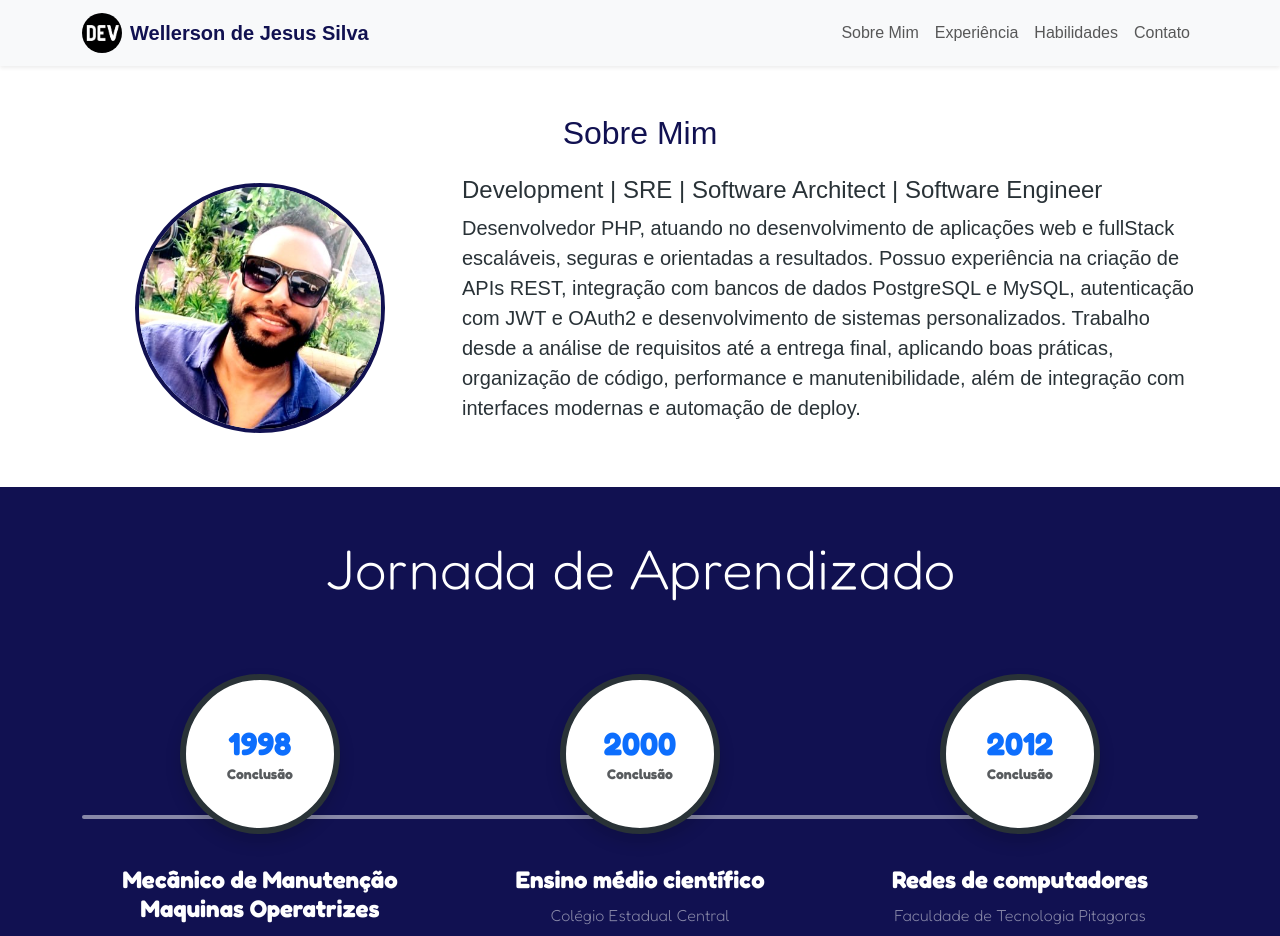
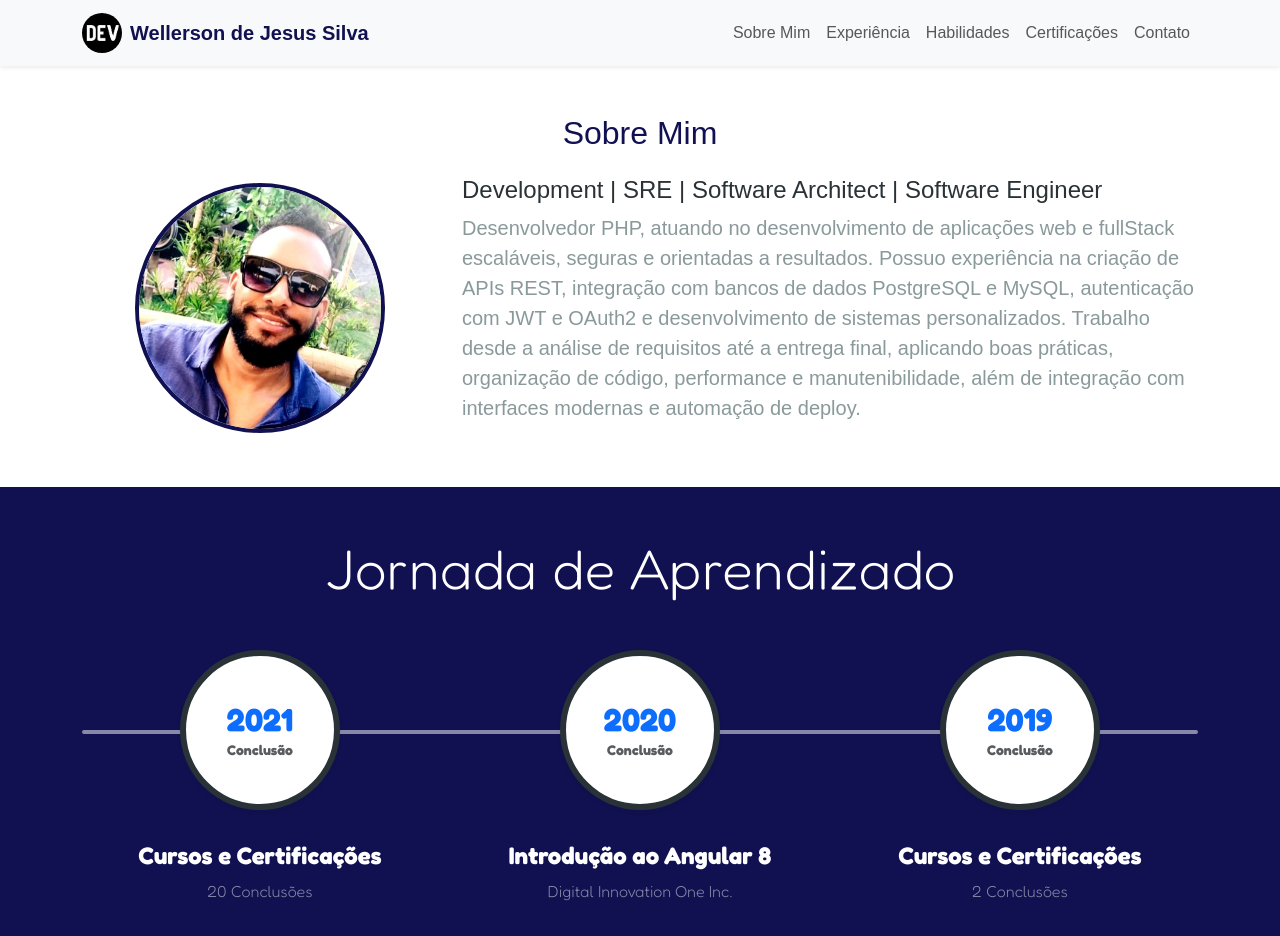
Before and after one commit to wellersonJesus/Portifolio, a React (Vite) app: page / in a window 1280 px wide. Shown: the top 936 px of the page. Built offline with nearby package versions, Linux system fonts and the light colour scheme.

Commit message:
refactor: ajustes de estrutura e adicionando certificações ...

```diff
--- a/src/App.css
+++ b/src/App.css
@@ -1,5 +1,6 @@
 .App {
   text-align: center;
+  font-family: sans-serif;
 }
 
 .App-header {
@@ -18,7 +19,32 @@ main {
 }
 
 footer {
-  background-color: var(--secondary-color);
+  background-color: var(--primary-color);
   padding: 2rem;
   color: var(--white-color);
 }
+
+/* Cores de fundo para as seções */
+#sobre {
+  background-color: var(--white-color);
+}
+
+#habilidades {
+  background-color: var(--color-light);
+  font-family: 'Fredoka', sans-serif;
+}
+
+#experiencia {
+  background-color: var(--color-medium);
+  font-family: 'Fredoka', sans-serif;
+}
+
+#certificacao {
+  background-color: var(--color-dark);
+  font-family: 'Fredoka', sans-serif;
+}
+
+#contato {
+  background-color: var(--primary-color);
+  color: var(--white-color);
+}
--- a/src/App.js
+++ b/src/App.js
@@ -1,7 +1,7 @@
 import React from 'react';
 import 'bootstrap/dist/css/bootstrap.min.css';
-import { Container, Row, Col, Navbar, Nav, Image } from 'react-bootstrap';
-import { Instagram, Linkedin, Youtube } from 'react-bootstrap-icons';
+import { Container, Row, Col, Navbar, Nav, Image, Card, Badge } from 'react-bootstrap';
+import { Instagram, Linkedin, Youtube, BoxArrowUpRight, AwardFill } from 'react-bootstrap-icons';
 import logo from './assets/images/logo.jpg';
 import devLogo from './assets/images/dev.png';
 
@@ -11,8 +11,8 @@ const PortifolioData = {
     name: "Wellerson de Jesus Silva",
     role: "Development | SRE | Software Architect | Software Engineer",
     email: "wellersonjesus46@gmail.com",
-    phone: "+55 (31) 99332-7287",
-    address: "Rua Ismar Francisco da Silva 101, CEP: 31-680-420",
+    phone: "+55 (31) 9 9332-7287",
+    address: "Belo Horizonte - MG, CEP: 31-680-420",
     photo: logo,
     aboutTitle: "Sobre Mim",
     aboutDescription: "Desenvolvedor PHP, atuando no desenvolvimento de aplicações web e fullStack escaláveis, seguras e orientadas a resultados. Possuo experiência na criação de APIs REST, integração com bancos de dados PostgreSQL e MySQL, autenticação com JWT e OAuth2 e desenvolvimento de sistemas personalizados. Trabalho desde a análise de requisitos até a entrega final, aplicando boas práticas, organização de código, performance e manutenibilidade, além de integração com interfaces modernas e automação de deploy."
@@ -80,6 +80,164 @@ const PortifolioData = {
       period: "até Jan/1998"
     }
   ],
+  educationAndCertifications: [
+    {
+      course: "Configuração e Deploy na nuvem Microsoft Azure Cloud",
+      institution: "Digital Innovation One Inc.",
+      period: "mai. de 2021",
+      credentialId: "56538B74"
+    },
+    {
+      course: "Desenvolvimento Web avançado 2021 com PHP - Laravel - Vue.JS",
+      institution: "Udemy Brasil",
+      period: "mai. de 2021",
+      credentialId: "73d0904570b0"
+    },
+    {
+      course: "Introdução a orquestração de contêineres com Docker",
+      institution: "Digital Innovation One Inc.",
+      period: "mai. de 2021",
+      credentialId: "F3CAE2B6"
+    },
+    {
+      course: "Introdução ao sistema operacional linux",
+      institution: "Udemy Brasil",
+      period: "mai. de 2021",
+      credentialId: "https://alfahelix.com.br/certificados/gerar/certificado.php"
+    },
+    {
+      course: "Terminal Linux",
+      institution: "Udemy Brasil",
+      period: "mai. de 2021",
+      credentialId: null
+    },
+    {
+      course: "Bem-vindo à DIO",
+      institution: "Digital Innovation One Inc.",
+      period: "abr. de 2021",
+      credentialId: "06B9371E"
+    },
+    {
+      course: "Boas-vindas ao Bootcamp Code Anywhere",
+      institution: "Digital Innovation One Inc.",
+      period: "abr. de 2021",
+      credentialId: "0E48BC11"
+    },
+    {
+      course: "Lógica de programação essencial",
+      institution: "Digital Innovation One Inc.",
+      period: "abr. de 2021",
+      credentialId: "11B4B4C7"
+    },
+    {
+      course: "Aprenda a aplicar testes com Java",
+      institution: "Digital Innovation One Inc.",
+      period: "jan. de 2021",
+      credentialId: "3DE3114E"
+    },
+    {
+      course: "Criando aplicações web com Spring Web MVC",
+      institution: "Digital Innovation One Inc.",
+      period: "jan. de 2021",
+      credentialId: "C6D6E96E"
+    },
+    {
+      course: "Desenvolvimento avançado com JavaScript ES6",
+      institution: "Digital Innovation One Inc.",
+      period: "jan. de 2021",
+      credentialId: "CE56459A"
+    },
+    {
+      course: "Desenvolvimento básico em Java",
+      institution: "Digital Innovation One Inc.",
+      period: "jan. de 2021",
+      credentialId: "89CD5089"
+    },
+    {
+      course: "Implementando Collections e Streams com Java",
+      institution: "Digital Innovation One Inc.",
+      period: "jan. de 2021",
+      credentialId: "920A5C93"
+    },
+    {
+      course: "Introdução a JSF para aplicação web",
+      institution: "Digital Innovation One Inc.",
+      period: "jan. de 2021",
+      credentialId: "ED234B78"
+    },
+    {
+      course: "Introdução ao framework Spring Boot",
+      institution: "Digital Innovation One Inc.",
+      period: "jan. de 2021",
+      credentialId: "1B7780C4"
+    },
+    {
+      course: "Introdução à biblioteca jQuery",
+      institution: "Digital Innovation One Inc.",
+      period: "jan. de 2021",
+      credentialId: "39137797"
+    },
+    {
+      course: "JavaScript ES6 essencial",
+      institution: "Digital Innovation One Inc.",
+      period: "jan. de 2021",
+      credentialId: "C67DC118"
+    },
+    {
+      course: "Programação para internet com JavaScript",
+      institution: "Digital Innovation One Inc.",
+      period: "jan. de 2021",
+      credentialId: "485B09F0"
+    },
+    {
+      course: "Trabalhando com Banco de Dados utilizando JDBC e JPA",
+      institution: "Digital Innovation One Inc.",
+      period: "jan. de 2021",
+      credentialId: "8E45D4FC"
+    },
+    {
+      course: "Técnicas avançadas em Angular 8",
+      institution: "Digital Innovation One Inc.",
+      period: "jan. de 2021",
+      credentialId: "093A03C5"
+    },
+    {
+      course: "Introdução ao Angular 8",
+      institution: "Digital Innovation One Inc.",
+      period: "dez. de 2020",
+      credentialId: "492300A7"
+    },
+    {
+      course: "Aplicações avançadas com Angular",
+      institution: "Digital Innovation One Inc.",
+      period: "nov. de 2019",
+      credentialId: "8E291E31"
+    },
+    {
+      course: "Spring Boot Hibernate, rest, ionic, jwt, s3 mysql, mongoDb",
+      institution: "Udemy Brasil",
+      period: "fev. de 2019",
+      credentialId: "FUC-HXBSYXOM"
+    },
+    {
+      course: "Redes de computadores",
+      institution: "Faculdade de Tecnologia Pitagoras",
+      period: "até Dec/2012",
+      credentialId: null
+    },
+    {
+      course: "Ensino médio científico",
+      institution: "Colégio Estadual Central",
+      period: "até Jan/2000",
+      credentialId: null
+    },
+    {
+      course: "Mecânico de Manutenção Maquinas Operatrizes",
+      institution: "SENAI Américo Renné Giannetti",
+      period: "até Jan/1998",
+      credentialId: null
+    }
+  ],
   skills: {
     "Linguagens & Frameworks": ["Node.js", "TypeScript", "JavaScript", "PHP", "Laravel", "Java", "Spring Boot", "React", "Angular", "Bootstrap", "Python"],
     "DevOps & Cloud": ["Docker", "Kubernetes", "Terraform", "Heroku", "Digital Ocean", "CI/CD"],
@@ -111,6 +269,7 @@ const Header = () => (
           <Nav.Link href="#sobre">Sobre Mim</Nav.Link>
           <Nav.Link href="#experiencia">Experiência</Nav.Link>
           <Nav.Link href="#habilidades">Habilidades</Nav.Link>
+          <Nav.Link href="#certificacao">Certificações</Nav.Link>
           <Nav.Link href="#contato">Contato</Nav.Link>
         </Nav>
       </Navbar.Collapse>
@@ -119,7 +278,7 @@ const Header = () => (
 );
 
 const About = () => (
-  <section id="sobre" className="py-5">
+  <section id="sobre" className="py-5" style={{ backgroundColor: '#ffffff' }}>
     <Container>
       <h2 className="text-center mb-4" style={{ color: '#111151' }}>{PortifolioData.personal.aboutTitle}</h2>
       <Row className="align-items-center">
@@ -141,35 +300,64 @@ const About = () => (
   </section>
 );
 
-const Journey = () => (
+const Journey = () => {
+  const groupedData = PortifolioData.educationAndCertifications.reduce((acc, curr) => {
+    const year = curr.period.match(/\d{4}/)?.[0];
+    if (year) {
+      if (!acc[year]) acc[year] = [];
+      acc[year].push(curr);
+    }
+    return acc;
+  }, {});
+
+  const years = Object.keys(groupedData).sort((a, b) => parseInt(b) - parseInt(a));
+
+  // Divide os anos em grupos de 3 para criar linhas separadas
+  const chunkedYears = [];
+  for (let i = 0; i < years.length; i += 3) {
+    chunkedYears.push(years.slice(i, i + 3));
+  }
+
+  return (
     <section id="jornada" className="py-5 text-white" style={{ backgroundColor: '#111151', fontFamily: "'Fredoka', sans-serif" }}>
       <Container>
         <h2 className="text-center display-4 mb-5">Jornada de Aprendizado</h2>
-      <div className="position-relative py-4">
+
+        {chunkedYears.map((chunk, chunkIndex) => (
+          <div key={chunkIndex} className="position-relative mb-5">
              {/* Linha do tempo (visível apenas em telas médias para cima) */}
-         <div className="d-none d-md-block position-absolute top-50 start-0 w-100 translate-middle-y bg-white" style={{ height: '4px', opacity: 0.5, borderRadius: '2px' }}></div>
+             <div className="d-none d-md-block position-absolute start-0 w-100 bg-white"
+                  style={{ height: '4px', opacity: 0.5, borderRadius: '2px', top: '80px', zIndex: 0 }}></div>
 
              <Row className="justify-content-center">
-           {[...PortifolioData.education]
-             .sort((a, b) => parseInt(a.period.match(/\d{4}/)?.[0] || 0) - parseInt(b.period.match(/\d{4}/)?.[0] || 0))
-             .map((edu, index) => (
-             <Col key={index} xs={12} md={4} className="text-center mb-5 mb-md-0">
-                <div className="d-inline-flex align-items-center justify-content-center bg-white text-primary rounded-circle shadow mb-3 position-relative z-1"
-                     style={{ width: '160px', height: '160px', border: '6px solid #293237', color: '#111151' }}>
+               {chunk.map((year) => {
+                 const items = groupedData[year];
+                 const formal = items.find(i => PortifolioData.education.some(e => e.course === i.course));
+
+                 let title = formal ? formal.course : (items.length > 1 ? "Cursos e Certificações" : items[0].course);
+                 let subtitle = formal ? formal.institution : (items.length > 1 ? `${items.length} Conclusões` : items[0].institution);
+
+                 return (
+                   <Col key={year} xs={12} md={4} className="text-center mb-5 mb-md-0">
+                      <div className="d-inline-flex align-items-center justify-content-center bg-white text-primary rounded-circle shadow-sm mb-3 position-relative interactive-block"
+                           style={{ width: '160px', height: '160px', border: '6px solid #293237', color: '#111151', zIndex: 1 }}>
                          <div className="d-flex flex-column">
-                      <span className="h2 m-0 fw-bold">{edu.period.match(/\d{4}/)?.[0]}</span>
+                            <span className="h2 m-0 fw-bold">{year}</span>
                             <span className="small text-muted fw-bold">Conclusão</span>
                          </div>
                       </div>
-                <h4 className="fw-bold mt-3">{edu.course}</h4>
-                <p className="text-white-50 lead mb-1" style={{fontSize: '1rem'}}>{edu.institution}</p>
+                      <h4 className="fw-bold mt-3">{title}</h4>
+                      <p className="text-white-50 lead mb-1" style={{fontSize: '1rem'}}>{subtitle}</p>
                    </Col>
-           ))}
+                 );
+               })}
              </Row>
           </div>
+        ))}
       </Container>
     </section>
   );
+};
 
 const Experience = () => {
   // Usando a ordem original (do mais recente para o mais antigo)
@@ -184,7 +372,7 @@ const Experience = () => {
             {sortedExperiences.map((exp, index) => (
                 <Col key={index} md={6} lg={4} className="d-flex align-items-stretch">
                     <div
-                        className="position-relative p-4 bg-white rounded-4 shadow-lg w-100"
+                        className="position-relative p-4 bg-white rounded-4 shadow-sm w-100 interactive-block"
                         style={{
                             border: '4px solid #293237',
                         }}
@@ -243,13 +431,13 @@ const Skills = () => {
   };
 
   return (
-    <section id="habilidades" className="py-5 bg-light" style={{ fontFamily: "'Fredoka', sans-serif" }}>
+    <section id="habilidades" className="py-5" style={{ backgroundColor: '#e9ecef', fontFamily: "'Fredoka', sans-serif" }}>
       <Container>
         <h2 className="text-center mb-5 display-4" style={{ color: '#111151' }}>Habilidades & Competências</h2>
         <Row>
           {Object.keys(PortifolioData.skills).map((category, index) => (
             <Col key={category} md={6} className="mb-4">
-              <div className="h-100 p-4 bg-white rounded-4 shadow-sm border-top border-5" style={{ borderColor: index % 2 === 0 ? '#111151' : '#293237' }}>
+              <div className="h-100 p-4 bg-white rounded-4 shadow-sm border-top border-5 interactive-block" style={{ borderColor: index % 2 === 0 ? '#111151' : '#293237' }}>
                 <h3 className="text-center mb-4 fw-bold" style={{ color: '#293237' }}>{category}</h3>
                 <div className="d-flex flex-wrap justify-content-center gap-3">
                   {PortifolioData.skills[category].map(skill => {
@@ -267,6 +455,46 @@ const Skills = () => {
                   })}
                 </div>
               </div>
+            </Col>
+          ))}
+        </Row>
+      </Container>
+    </section>
+  );
+};
+
+const Certifications = () => {
+  return (
+    <section id="certificacao" className="py-5" style={{ backgroundColor: '#dbe9f4', fontFamily: "'Fredoka', sans-serif" }}>
+      <Container>
+        <h2 className="text-center mb-5 display-4" style={{ color: '#111151' }}>Educação e Certificações</h2>
+        <Row className="g-3">
+          {PortifolioData.educationAndCertifications.map((cert, index) => (
+            <Col key={index} md={6} lg={4}>
+              <Card className="h-100 shadow-sm border-0 rounded-3">
+                <Card.Body className="d-flex flex-column">
+                  <div className="d-flex justify-content-between align-items-start mb-2">
+                    <Badge bg="secondary">{cert.period}</Badge>
+                    <AwardFill size={26} style={{ color: '#D4AF37', filter: 'drop-shadow(1px 1px 0px rgba(0,0,0,0.1))' }} />
+                  </div>
+                  <Card.Title className="fw-bold text-dark" style={{ fontSize: '1.1rem' }}>{cert.course}</Card.Title>
+                  <Card.Subtitle className="mb-3 text-muted">{cert.institution}</Card.Subtitle>
+
+                  <div className="mt-auto pt-3 border-top">
+                    {cert.credentialId ? (
+                      cert.credentialId.startsWith('http') ? (
+                        <a href={cert.credentialId} target="_blank" rel="noopener noreferrer" className="text-decoration-none d-flex align-items-center gap-2" style={{ color: '#111151' }}>
+                          <BoxArrowUpRight size={14} /> Ver Credencial
+                        </a>
+                      ) : (
+                        <small className="text-muted font-monospace">ID: {cert.credentialId}</small>
+                      )
+                    ) : (
+                      <small className="text-muted fst-italic">Concluído</small>
+                    )}
+                  </div>
+                </Card.Body>
+              </Card>
             </Col>
           ))}
         </Row>
@@ -323,6 +551,7 @@ function App() {
         <Journey />
         <Experience />
         <Skills />
+        <Certifications />
       </main>
       <Contact />
     </div>
--- a/src/index.css
+++ b/src/index.css
@@ -1,7 +1,12 @@
 :root {
-  --primary-color: #111151;
-  --secondary-color: #293237;
+  --primary-color: #293237; /* Dark Slate for Header/Titles */
+  --secondary-color: #37474F; /* Lighter Dark Slate for Footer/Accents */
   --white-color: #ffffff;
+  --color-lightest: #ecfcfe; /* Very light, almost white */
+  --color-light: #cbdbdc; /* Light gray-blue */
+  --color-medium: #abbabb;   /* Medium gray-blue */
+  --color-dark: #8a999a;     /* Darker gray-blue */
+  --color-darkest: #6a7879;  /* Darkest gray-blue */
 }
 
 body {
@@ -11,6 +16,17 @@ body {
     sans-serif;
   -webkit-font-smoothing: antialiased;
   -moz-osx-font-smoothing: grayscale;
-  background-color: var(--white-color);
-  color: var(--secondary-color);
+  background-color: var(--color-lightest);
+  color: var(--color-dark);
 }
+
+/* Estilo base para os cards de certificação */
+.interactive-block, .certification-card, .card {
+  transition: transform 0.2s ease-in-out, box-shadow 0.2s ease-in-out;
+}
+
+/* Efeito de hover */
+.interactive-block:hover, .certification-card:hover, .card:hover {
+  transform: translateY(-5px); /* Move o card ligeiramente para cima */
+  box-shadow: 0 0.5rem 1rem rgba(0, 0, 0, 0.15) !important; /* Aumenta a sombra */
+}
```
Also changed, not shown: 1 other file (tests, documents, lock files or other folders). Lines whose indentation alone changed are shown as unchanged.
